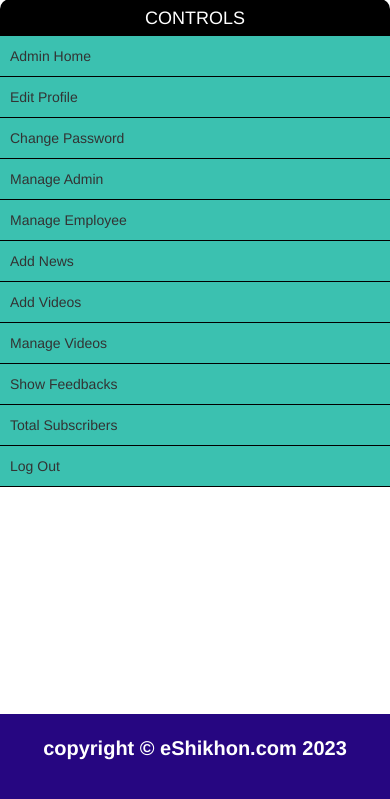
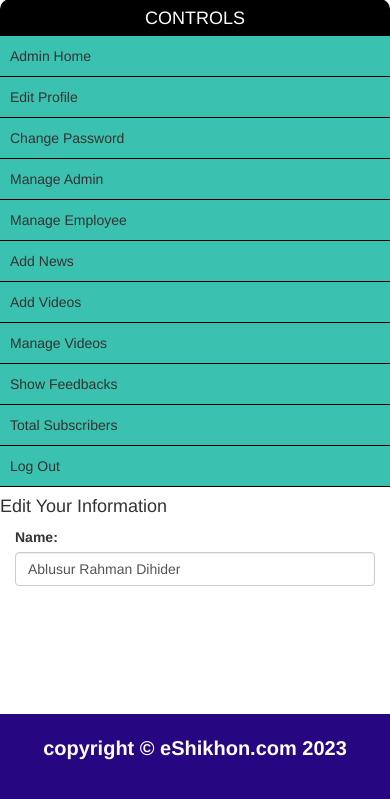
Before and after one commit to ablusur/portfolio_01, a PHP site: page /admin/edit_profile.php in a window 390 px wide. Shown: the part 111-910 px from the top of the page. Run offline with PHP 8.4, Linux system fonts and the light colour scheme.

Commit message:
input set

```diff
--- a/admin/edit_profile.php
+++ b/admin/edit_profile.php
@@ -1,6 +1,25 @@
 <?php include('header.php'); ?>
 
+<!-- Content div section -->
 
+<div class="col-md-9">
+  <h4>Edit Your Information</h4>
 
+  <form class="form-horizontal" action="" method="" style="width: 80%"></form>
+
+  <div class="form-group">
+    <label class="control-label col-sm-2" for="">Name:</label>
+
+    <div class="col-sm-10">
+      <input
+        type="text"
+        class="form-control"
+        id="name"
+        name="name"
+        value="Ablusur Rahman Dihider"
+      />
+    </div>
+  </div>
+</div>
 
 <?php include('footer.php');?>
```
